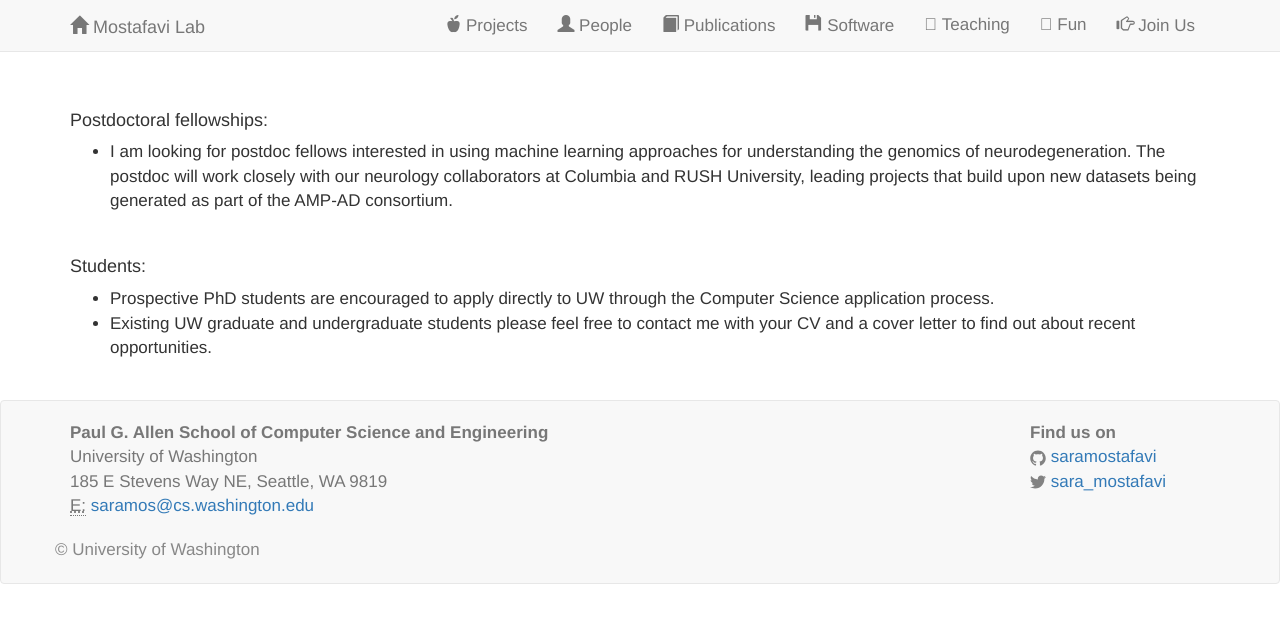
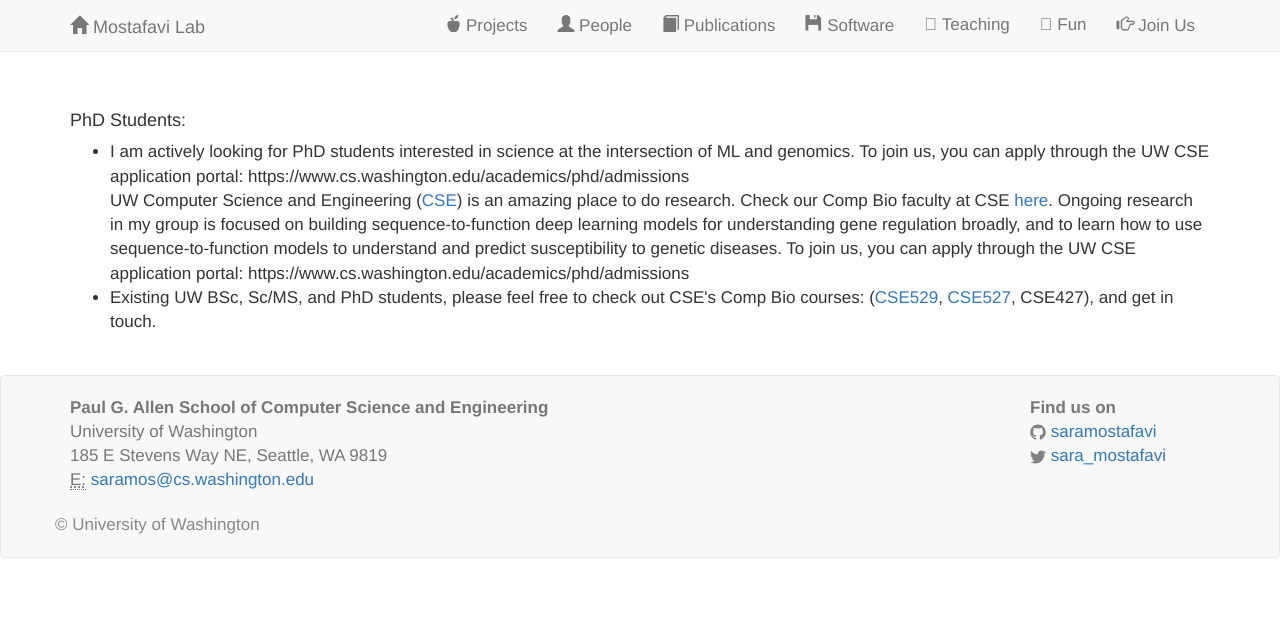
Before and after one commit to saramostafavi/saramostafavi.github.io, a Jekyll site: the page built from joinus.html, in a window 1280 px wide. Shown: the top 623 px of the page. Built offline with Jekyll 4.4.1, drawn with Linux system fonts in a browser that asks for light colours; nearby versions of some CDN libraries; a style sheet for code colours, icons or effects is not loaded.

Commit message:
Update joinus.html

```diff
--- a/joinus.html
+++ b/joinus.html
@@ -5,22 +5,26 @@ layout: default
 <div class="people">
     <div class="container">
 
-     <h4>Postdoctoral fellowships:</h4>
-     <ul>
-     <li>
-       I am looking for postdoc fellows interested in using machine learning approaches for understanding the genomics of neurodegeneration. The postdoc will work closely with our neurology collaborators at Columbia and RUSH University, leading projects that build upon new datasets being generated as part of the AMP-AD consortium. </a>
-     </ul>
-
-<br>
-
-<h4>Students:</h4>
+<h4>PhD Students:</h4>
 <p>
   <ul>
   <li>
-      Prospective PhD students are encouraged to apply directly to UW through the Computer Science application process.
-  <li>
-      Existing UW graduate and undergraduate students please feel free to contact me with your CV and a cover letter to find out about recent opportunities.
+      I am actively looking for PhD students interested in science at the intersection of ML and genomics. To join us, you can apply through the UW CSE application portal: https://www.cs.washington.edu/academics/phd/admissions </li>
 
+
+      UW Computer Science and Engineering (<a href="https://www.cs.washington.edu/">CSE</a>) is an amazing place to do research.
+      Check our Comp Bio faculty at CSE <a href="https://www.cs.washington.edu/people/faculty/fulltime/by-expertise#compbio">here</a>.
+
+      Ongoing research in my group is focused on building sequence-to-function deep learning models for understanding gene regulation broadly, and to learn how to use sequence-to-function models to understand and predict susceptibility to genetic diseases.
+
+      To join us, you can apply through the UW CSE application portal: https://www.cs.washington.edu/academics/phd/admissions </li>
+
+
+      <li>
+      Existing UW BSc, Sc/MS, and PhD students, please feel free to check out CSE's Comp Bio courses:
+          (<a href="https://sites.google.com/cs.washington.edu/cse529/home">CSE529</a>,
+          <a href="https://sites.google.com/cs.washington.edu/cse527">CSE527</a>, CSE427), and get in touch.
+        </li>
 
   </p>
   </a></ul>
```
